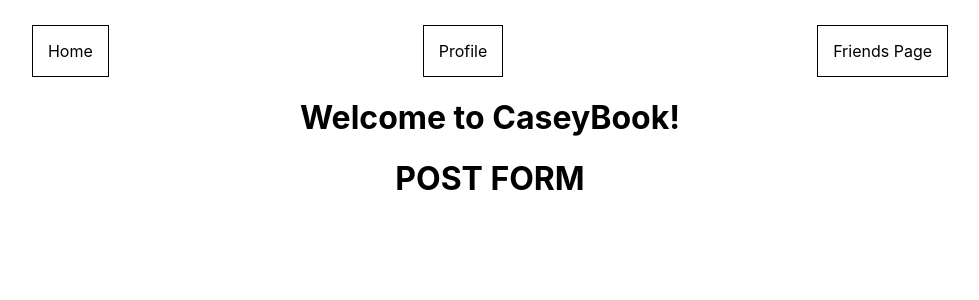
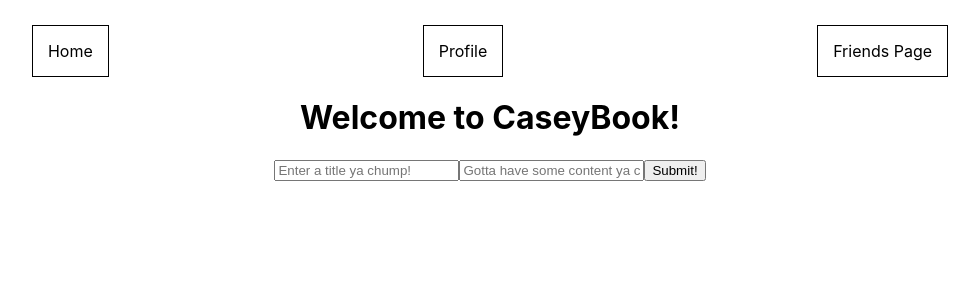
Before and after one commit to CRHarding/web50-caseybook, a React (Create React App) app: page /post in a window 1280 px wide. Shown: the top 300 px of the page, without its empty margins (150-1129 px from the left). Built offline with nearby package versions, Linux system fonts and the light colour scheme; no server answers.

Commit message:
Post functionality complete.

```diff
--- a/src/App.js
+++ b/src/App.js
@@ -1,6 +1,6 @@
 import './App.css';
 import React, { useState, useEffect } from 'react';
-import { Route, Link } from 'react-router-dom';
+import { Route, Link, useHistory } from 'react-router-dom';
 import axios from 'axios';
 
 import User from './Components/User';
@@ -16,8 +16,17 @@ const admin = {
   uuid: "loremipsumdolor"
 }
 
-function App() {
+const post = {
+  title: '',
+  content: ''
+}
+
+function App(props) {
   const [users, setUsers] = useState([admin]);
+  const [formValues, setFormValues] = useState(post);
+  const [posts, setPosts] = useState([post]);
+
+  const history = useHistory();
 
   useEffect(() => {
     axios.get('https://randomuser.me/api/?results=5')
@@ -38,6 +47,17 @@ function App() {
       }).catch(err => console.error(err))
   }, [])
 
+  const change = (evt) => {
+    setFormValues({ ...formValues, [evt.target.name]: evt.target.value });
+  }
+
+  const submit = (evt) => {
+    evt.preventDefault();
+    setPosts([ ...posts, formValues ]);
+    setFormValues(post);
+    history.push('/profile');
+  }
+
   return (
     <div className="App">
       <nav>
@@ -47,13 +67,17 @@ function App() {
       </nav>
       <h1>Welcome to CaseyBook!</h1>
       <Route path="/profile">
-        <User user={users[0]} />
+        <User user={users[0]} posts={posts} />
       </Route>
       <Route path="/users">
         <Users friends={users} />
       </Route>
       <Route path="/post">
-        <PostForm />
+        <PostForm
+          change={change}
+          submit={submit}
+          formValues={formValues}
+        />
       </Route>
     </div>
   );
--- a/src/Components/PostForm.js
+++ b/src/Components/PostForm.js
@@ -2,7 +2,23 @@ import React from 'react';
 
 const PostForm = (props) => {
   return (
-    <h1>POST FORM</h1>
+    <form onSubmit={props.submit}>
+      <input
+        type="text"
+        name="title"
+        value={props.formValues.title}
+        placeholder="Enter a title ya chump!"
+        onChange={props.change}
+      />
+      <input
+        type="text"
+        name="content"
+        value={props.formValues.content}
+        placeholder="Gotta have some content ya chump!"
+        onChange={props.change}
+      />
+      <input type="submit" value="Submit!" />
+    </form>
   )
 }
 
--- a/src/Components/User.js
+++ b/src/Components/User.js
@@ -7,6 +7,16 @@ const User = (props) => {
       <h2>{props.user.name}</h2>
       <img src={props.user.profile_picture} alt="user" />
       <p>{props.user.about}</p>
+      {props.posts && (
+        props.posts.map(post => {
+          return (
+            <div>
+              <h3>{post.title}</h3>
+              <p>{post.content}</p>
+            </div>
+          )
+        })
+      )}
       <Link to="/post">Create a post</Link>
     </div>
   )
```
